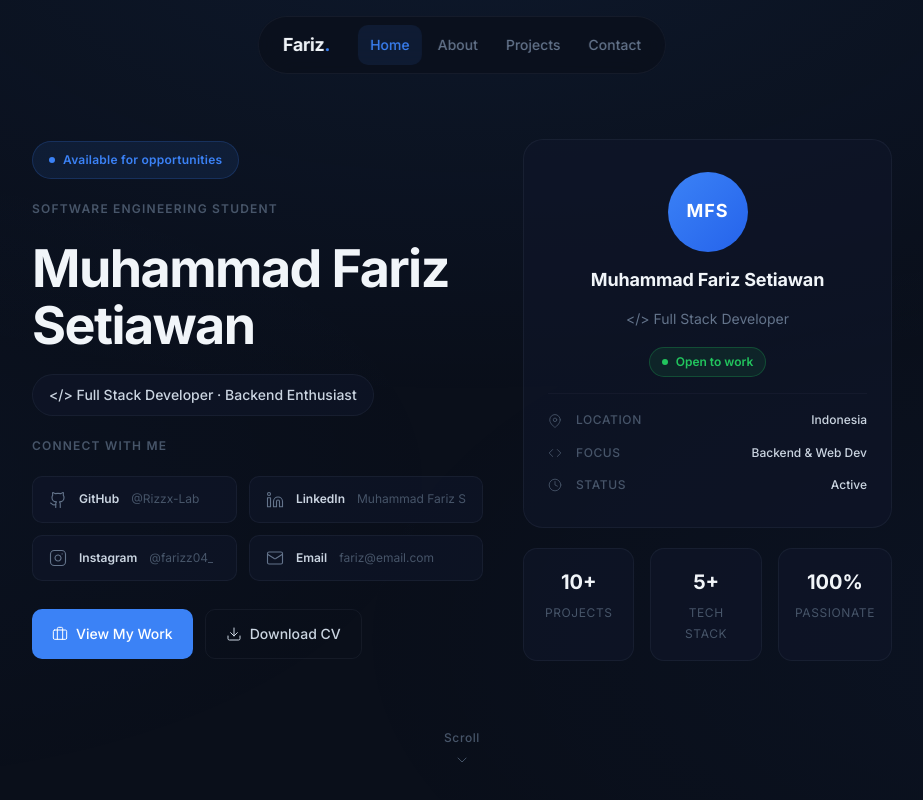
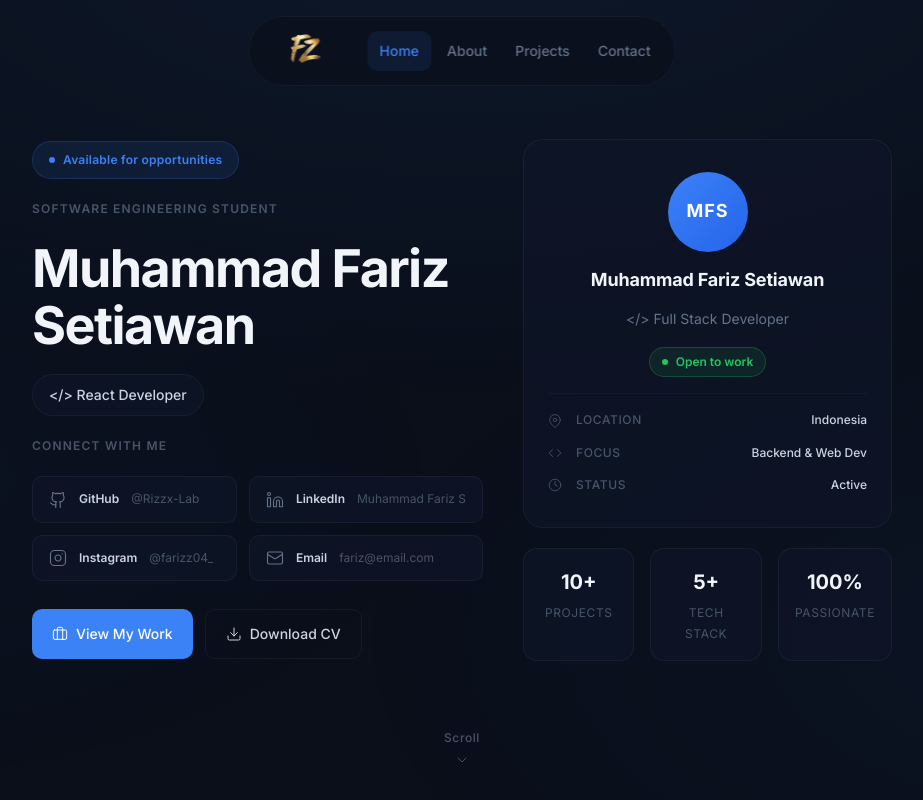
Before and after one commit to Rizzx-Lab/portfolio-fariz, a React (Vite) app: page / in a window 1280 px wide. Shown: the top 800 px of the page, without its empty margins (178-1101 px from the left). Built offline with nearby package versions, Linux system fonts and the light colour scheme.

Commit message:
update anything

```diff
--- a/index.html
+++ b/index.html
@@ -2,7 +2,7 @@
 <html lang="en">
   <head>
     <meta charset="UTF-8" />
-    <link rel="icon" type="image/svg+xml" href="/favicon.svg" />
+    <link rel="icon" type="image/png" href="/images/fz.png" />
     <meta name="viewport" content="width=device-width, initial-scale=1.0" />
 
     <!-- Preconnect for Performance -->
--- a/src/components/Hero.jsx
+++ b/src/components/Hero.jsx
@@ -1,8 +1,62 @@
-import { motion } from 'framer-motion'
+import { useState, useEffect } from 'react'
 import { Github, Linkedin, Mail, Instagram, ChevronDown, Download, Briefcase } from 'lucide-react'
 import '../styles/components/hero.css'
 
+const FULL_NAME = 'Muhammad Fariz Setiawan'
+
+const ROLES = [
+  'Full Stack Developer',
+  'Backend Enthusiast',
+  'React Developer',
+  'Laravel Developer',
+]
+
+const TYPING_SPEED = 80 // ms per character
+const ROLE_INTERVAL = 2500 // ms between role switches
+
 export default function Hero() {
+  // Entrance trigger — fires after first paint so CSS transitions run
+  const [mounted, setMounted] = useState(false)
+
+  // Typing effect state
+  const [charIndex, setCharIndex] = useState(0)
+  const isTypingComplete = charIndex >= FULL_NAME.length
+
+  // Role cycling state
+  const [roleIndex, setRoleIndex] = useState(0)
+  const [roleVisible, setRoleVisible] = useState(true)
+
+  // Entrance: trigger CSS animations on next paint
+  useEffect(() => {
+    const raf = requestAnimationFrame(() => {
+      setMounted(true)
+    })
+    return () => cancelAnimationFrame(raf)
+  }, [])
+
+  // Typing effect: reveal one character at a time
+  useEffect(() => {
+    if (charIndex >= FULL_NAME.length) return
+    const timer = setTimeout(() => {
+      setCharIndex((prev) => prev + 1)
+    }, TYPING_SPEED)
+    return () => clearTimeout(timer)
+  }, [charIndex])
+
+  // Role cycling: fade out → swap → fade in every 2.5s
+  useEffect(() => {
+    const timer = setTimeout(() => {
+      // Fade out
+      setRoleVisible(false)
+      setTimeout(() => {
+        // Swap and fade in
+        setRoleIndex((prev) => (prev + 1) % ROLES.length)
+        setRoleVisible(true)
+      }, 350)
+    }, ROLE_INTERVAL)
+    return () => clearTimeout(timer)
+  }, [roleIndex])
+
   const socialLinks = [
     {
       icon: <Github size={18} strokeWidth={1.5} />,
@@ -36,69 +90,62 @@ export default function Hero() {
     { value: '100%', label: 'Passionate' },
   ]
 
-  const containerVariants = {
-    hidden: { opacity: 0 },
-    visible: {
-      opacity: 1,
-      transition: { staggerChildren: 0.08, delayChildren: 0.1 },
-    },
-  }
-
-  const itemVariants = {
-    hidden: { opacity: 0, y: 15 },
-    visible: {
-      opacity: 1,
-      y: 0,
-      transition: { duration: 0.4, ease: 'easeOut' },
-    },
-  }
+  // Assemble visible portion of the name
+  const displayName = FULL_NAME.slice(0, charIndex)
 
   return (
     <section id="home" className="hero">
       <div className="container">
-        <motion.div
-          className="hero-grid"
-          variants={containerVariants}
-          initial="hidden"
-          animate="visible"
-        >
+        <div className={`hero-grid ${mounted ? 'is-mounted' : ''}`}>
+
           {/* ===== LEFT COLUMN ===== */}
           <div className="hero-left">
-            {/* Badge */}
-            <motion.div variants={itemVariants} className="hero-badge">
+
+            {/* Badge — delay 0ms */}
+            <div className="hero-badge hero-animate" style={{ '--delay': '0ms' }}>
               <span className="badge-dot" />
               <span>Available for opportunities</span>
-            </motion.div>
+            </div>
 
-            {/* Label */}
-            <motion.p variants={itemVariants} className="hero-label">
+            {/* Label — delay 100ms */}
+            <p className="hero-label hero-animate" style={{ '--delay': '100ms' }}>
               SOFTWARE ENGINEERING STUDENT
-            </motion.p>
+            </p>
 
-            {/* Name */}
-            <motion.h1 variants={itemVariants} className="hero-title">
-              Muhammad Fariz Setiawan
-            </motion.h1>
+            {/* Name — typed character by character */}
+            <h1 className="hero-title hero-animate" style={{ '--delay': '200ms' }}>
+              <span className="typing-text">
+                {displayName}
+                <span className={`typing-cursor ${isTypingComplete ? 'done' : ''}`}>|</span>
+              </span>
+            </h1>
 
-            {/* Role Pill */}
-            <motion.div variants={itemVariants} className="hero-role-pill">
-              &lt;/&gt; Full Stack Developer &middot; Backend Enthusiast
-            </motion.div>
+            {/* Role Pill — appears after typing finishes */}
+            <div className={`hero-role-pill hero-animate ${isTypingComplete ? 'is-visible' : ''}`} style={{ '--delay': '0ms' }}>
+              <span className="role-prefix">&lt;/&gt;&nbsp;</span>
+              <span
+                className="role-cycler"
+                style={{ opacity: roleVisible ? 1 : 0, transform: roleVisible ? 'translateY(0)' : 'translateY(-6px)' }}
+              >
+                {ROLES[roleIndex]}
+              </span>
+            </div>
 
-            {/* Social Grid Label */}
-            <motion.p variants={itemVariants} className="hero-social-label">
+            {/* Social Grid Label — delay after role */}
+            <p className="hero-social-label hero-animate" style={{ '--delay': '2500ms' }}>
               CONNECT WITH ME
-            </motion.p>
+            </p>
 
-            {/* Social Grid */}
-            <motion.div variants={itemVariants} className="hero-social-grid">
+            {/* Social Grid — staggered per card */}
+            <div className="hero-social-grid">
               {socialLinks.map((link, index) => (
                 <a
                   key={index}
                   href={link.href}
                   target="_blank"
                   rel="noopener noreferrer"
-                  className="social-card"
+                  className={`social-card hero-animate ${mounted ? 'is-mounted' : ''}`}
+                  style={{ '--delay': `${2600 + index * 80}ms` }}
                   aria-label={link.label}
                 >
                   <span className="social-card-icon">{link.icon}</span>
@@ -106,10 +153,10 @@ export default function Hero() {
                   <span className="social-card-handle">{link.handle}</span>
                 </a>
               ))}
-            </motion.div>
+            </div>
 
             {/* CTA Buttons */}
-            <motion.div variants={itemVariants} className="hero-actions">
+            <div className="hero-actions hero-animate" style={{ '--delay': '3000ms' }}>
               <a
                 href="#projects"
                 className="btn btn-primary"
@@ -125,13 +172,15 @@ export default function Hero() {
                 <Download size={16} strokeWidth={1.5} />
                 Download CV
               </a>
-            </motion.div>
+            </div>
           </div>
 
           {/* ===== RIGHT COLUMN ===== */}
           <div className="hero-right">
-            {/* Profile Card */}
-            <motion.div variants={itemVariants} className="profile-card">
+
+            {/* Profile Card — fade in from right, delay 200ms */}
+            <div className="profile-card hero-animate hero-slide-right" style={{ '--delay': '200ms' }}>
+
               {/* Avatar */}
               <div className="profile-avatar">
                 <span>MFS</span>
@@ -180,31 +229,26 @@ export default function Hero() {
                   <span className="profile-info-val">Active</span>
                 </div>
               </div>
-            </motion.div>
+            </div>
 
             {/* Stats Row */}
-            <motion.div variants={itemVariants} className="hero-stats">
+            <div className="hero-stats">
               {stats.map((stat, index) => (
                 <div key={index} className="stat-item">
                   <span className="stat-value">{stat.value}</span>
                   <span className="stat-label">{stat.label}</span>
                 </div>
               ))}
-            </motion.div>
+            </div>
           </div>
-        </motion.div>
+        </div>
       </div>
 
       {/* Scroll Indicator */}
-      <motion.div
-        className="scroll-indicator"
-        initial={{ opacity: 0 }}
-        animate={{ opacity: 1 }}
-        transition={{ delay: 0.8 }}
-      >
+      <div className="scroll-indicator">
         <span>Scroll</span>
         <ChevronDown size={16} strokeWidth={1.5} />
-      </motion.div>
+      </div>
     </section>
   )
 }
--- a/src/components/Navbar.jsx
+++ b/src/components/Navbar.jsx
@@ -55,8 +55,7 @@ export default function Navbar() {
             className="navbar-logo"
             onClick={(e) => { e.preventDefault(); handleNavClick('home') }}
           >
-            <span className="logo-text">Fariz</span>
-            <span className="logo-accent">.</span>
+            <img src="/images/fz.png" alt="Fariz Logo" className="logo-img" />
           </a>
 
           <div className="navbar-menu">
--- a/src/components/Projects.jsx
+++ b/src/components/Projects.jsx
@@ -95,7 +95,7 @@ const projects = [
       "Announcement board for community updates and notifications",
       "Search, filter, and export capabilities across all data categories"
     ],
-    techStack: ["PHP", "MySQL", "JavaScript", "CSS3"],
+    techStack: ["Next.js", "TypeScript", "Tailwind CSS", "Laravel", "MySQL", "Framer Motion"],
     links: {
       demo: "https://armaloeluf.my.id/",
       code: "https://github.com/Rizzx-Lab/kartar-rt"
--- a/src/styles/components/hero.css
+++ b/src/styles/components/hero.css
@@ -301,6 +301,81 @@
   letter-spacing: 0.05em;
 }
 
+/* ========== ENTRANCE ANIMATIONS ========== */
+
+/* Base state — invisible, shifted down */
+.hero-animate {
+  opacity: 0;
+  transform: translateY(16px);
+  transition:
+    opacity 0.4s ease-out,
+    transform 0.4s ease-out;
+  transition-delay: var(--delay, 0ms);
+}
+
+/* Triggered by .hero-grid.is-mounted */
+.hero-grid.is-mounted .hero-animate {
+  opacity: 1;
+  transform: translateY(0);
+}
+
+/* Right column slides in from the right instead of down */
+.hero-slide-right {
+  transform: translateX(24px);
+}
+
+.hero-grid.is-mounted .hero-slide-right {
+  transform: translateX(0);
+}
+
+/* Typing cursor */
+.typing-text {
+  display: inline;
+}
+
+.typing-cursor {
+  display: inline-block;
+  color: var(--primary);
+  font-weight: 400;
+  margin-left: 1px;
+  animation: cursorBlink 0.9s step-end infinite;
+  opacity: 1;
+}
+
+.typing-cursor.done {
+  animation: cursorFade 0.6s ease-out forwards;
+}
+
+@keyframes cursorBlink {
+  0%, 100% { opacity: 1; }
+  50% { opacity: 0; }
+}
+
+@keyframes cursorFade {
+  0% { opacity: 1; }
+  100% { opacity: 0; }
+}
+
+/* Role cycling transition */
+.role-cycler {
+  display: inline-block;
+  transition:
+    opacity 0.3s ease-out,
+    transform 0.3s ease-out;
+  white-space: nowrap;
+}
+
+/* Role pill: hidden until typing completes */
+.hero-role-pill.hero-animate {
+  opacity: 0;
+  transform: translateY(16px);
+}
+
+.hero-role-pill.hero-animate.is-visible {
+  opacity: 1;
+  transform: translateY(0);
+}
+
 /* ========== SCROLL INDICATOR ========== */
 .scroll-indicator {
   position: absolute;
@@ -435,6 +510,23 @@
 
 /* ========== REDUCED MOTION ========== */
 @media (prefers-reduced-motion: reduce) {
+  .hero-animate,
+  .hero-slide-right,
+  .social-card {
+    opacity: 1 !important;
+    transform: none !important;
+    transition: none !important;
+    animation: none !important;
+  }
+
+  .typing-cursor {
+    display: none;
+  }
+
+  .role-cycler {
+    transition: none;
+  }
+
   .badge-dot,
   .open-dot,
   .scroll-indicator svg {
--- a/src/styles/components/navbar.css
+++ b/src/styles/components/navbar.css
@@ -32,19 +32,14 @@
 .navbar-logo {
   display: flex;
   align-items: center;
-  font-size: var(--text-lg);
-  font-weight: 700;
-  letter-spacing: -0.02em;
   text-decoration: none;
   padding: var(--space-1) var(--space-3);
 }
 
-.logo-text {
-  color: var(--text-primary);
-}
-
-.logo-accent {
-  color: var(--primary);
+.logo-img {
+  height: 44px;
+  width: auto;
+  display: block;
 }
 
 /* Desktop Nav Links */
```
Also changed, not shown: src/components/About.jsx (+4 -4 lines), public/images/fz.png (added).
